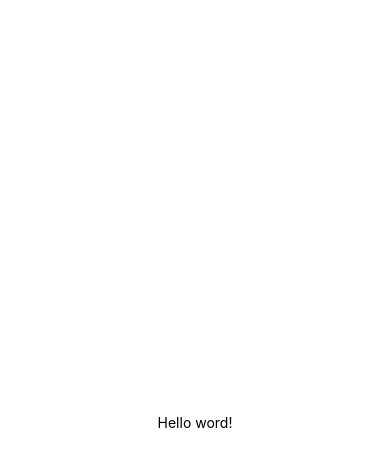
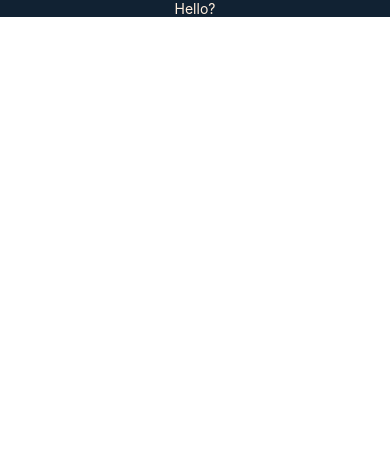
Before and after one commit to KovaKreative/who-pays, a React Native app: screen / in a window 390 px wide. Shown: the top 466 px of the page. Built offline with nearby package versions, Linux system fonts and the light colour scheme.

Commit message:
Set up states

```diff
--- a/App.js
+++ b/App.js
@@ -1,20 +1,26 @@
-import { StatusBar } from 'expo-status-bar';
-import { StyleSheet, Text, View } from 'react-native';
+import { ScrollView, StyleSheet, View } from 'react-native';
+import { useState } from 'react';
+import Home from './src/components/Home';
+import Loser from './src/components/Loser';
 
 export default function App() {
+
+  const [state, setState] = useState({ view: 0, names: [], loser: '' });
+
   return (
-    <View style={styles.container}>
-      <Text>Hello word!</Text>
-      <StatusBar style="auto" />
-    </View>
+    <ScrollView>
+      <View style={styles.container}>
+        {!state.view ? <Home names={state.names} /> : <Loser loser={state.loser} />}
+      </View>
+    </ScrollView>
   );
 }
 
 const styles = StyleSheet.create({
   container: {
     flex: 1,
-    backgroundColor: '#fff',
+    backgroundColor: '#123',
     alignItems: 'center',
     justifyContent: 'center',
-  },
+  }
 });
--- a/src/components/Home.js
+++ b/src/components/Home.js
@@ -0,0 +1,16 @@
+import { StyleSheet, Text, View } from "react-native";
+// import { Text, View } from "@rneui/base";
+
+export default function Home() {
+  return (
+    <View>
+      <Text style={styles.textLight}>Hello?</Text>
+    </View>
+  );
+}
+
+const styles = StyleSheet.create({
+  textLight: {
+    color: '#FED'
+  }
+});
--- a/src/components/Loser.js
+++ b/src/components/Loser.js
@@ -0,0 +1,15 @@
+import { StyleSheet, Text, View } from "react-native";
+
+export default function Loser() {
+  return (
+    <View>
+      <Text style={styles.textLight}>Loser?</Text>
+    </View>
+  );
+}
+
+const styles = StyleSheet.create({
+  textLight: {
+    color: '#FED'
+  }
+});
```
Also changed, not shown: index.js (added, +23 -0 lines), src/context/index.js (deleted).
